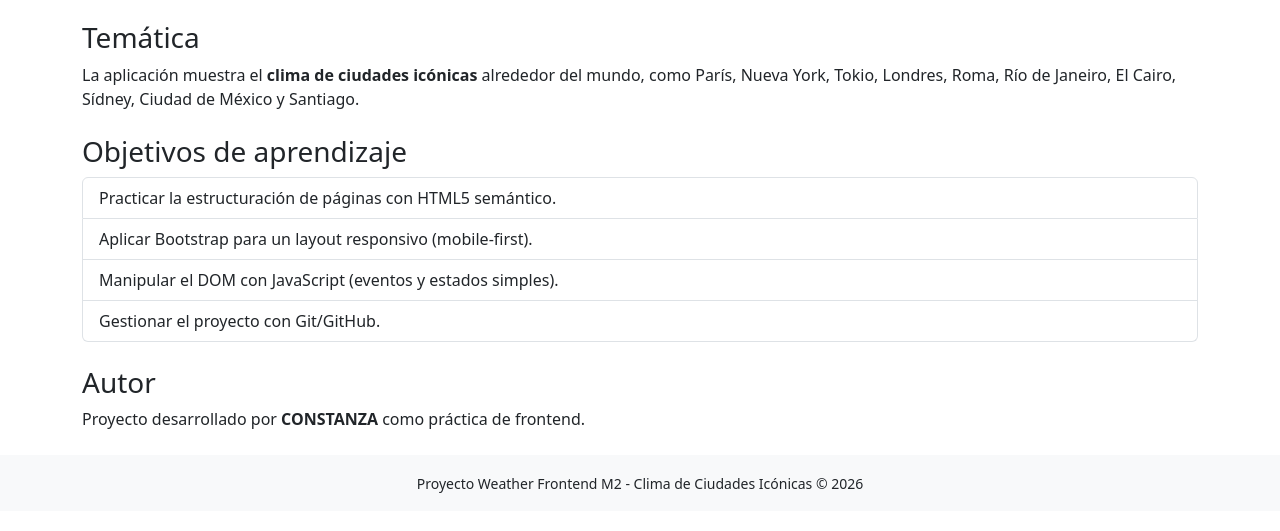
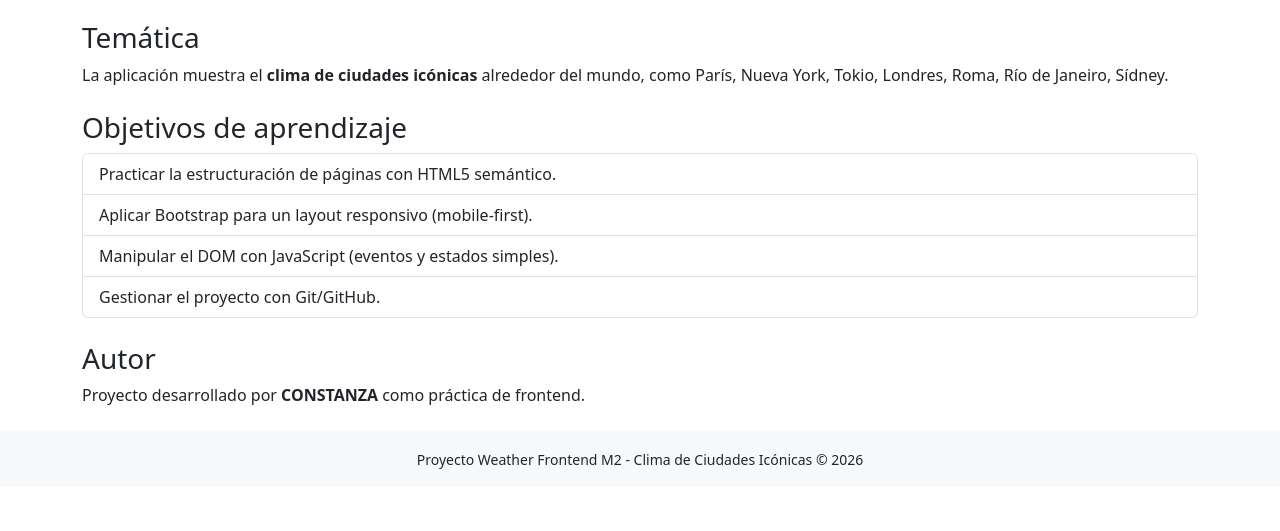
Before and after one commit to constanzasaez/proyecto-clima-m2, a plain HTML site: page acercade.html in a window 1280 px wide. Shown: the part 177-708 px from the top of the page. Drawn offline with nearby package versions, Linux system fonts and the light colour scheme.

```diff
--- a/acercade.html
+++ b/acercade.html
@@ -43,7 +43,7 @@
       <h3>Temática</h3>
       <p>
         La aplicación muestra el <strong>clima de ciudades icónicas</strong> alrededor del mundo,
-        como París, Nueva York, Tokio, Londres, Roma, Río de Janeiro, El Cairo, Sídney, Ciudad de México y Santiago.
+        como París, Nueva York, Tokio, Londres, Roma, Río de Janeiro, Sídney.
       </p>
     </section>
 
```
